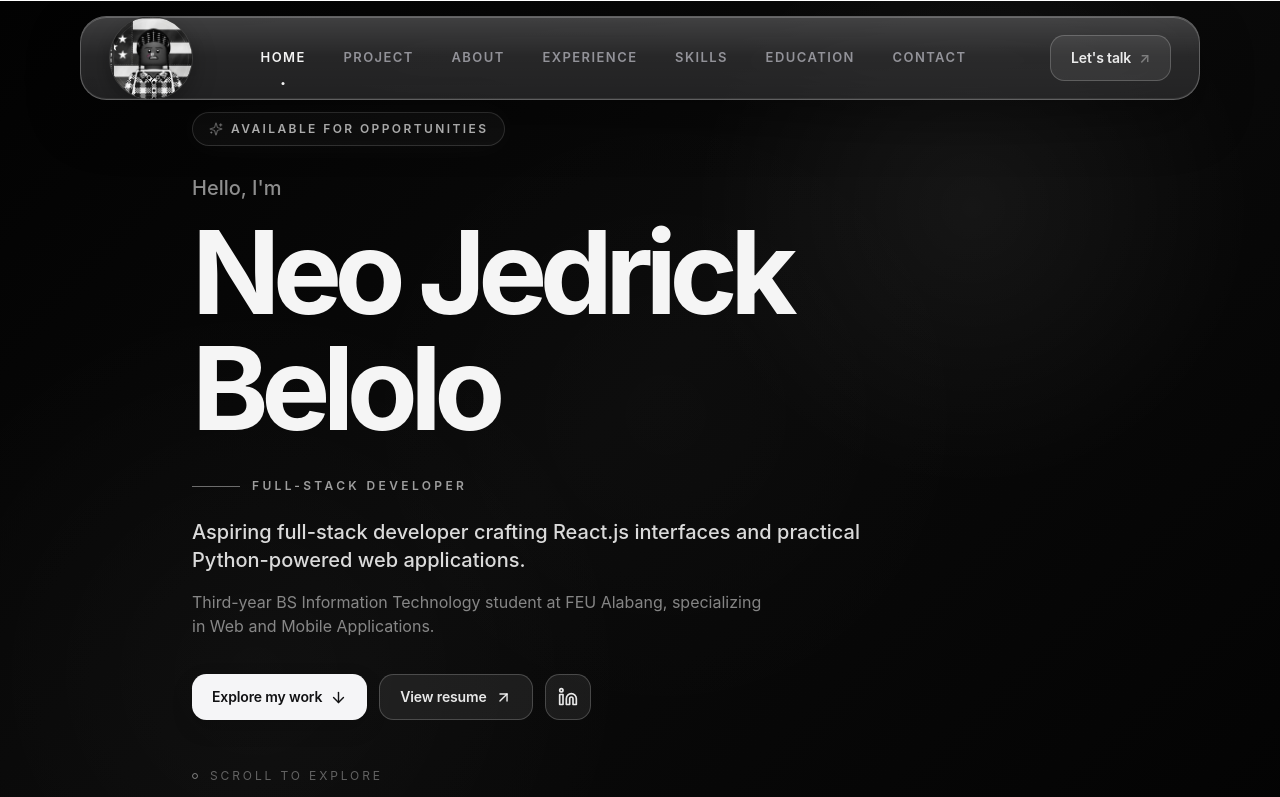
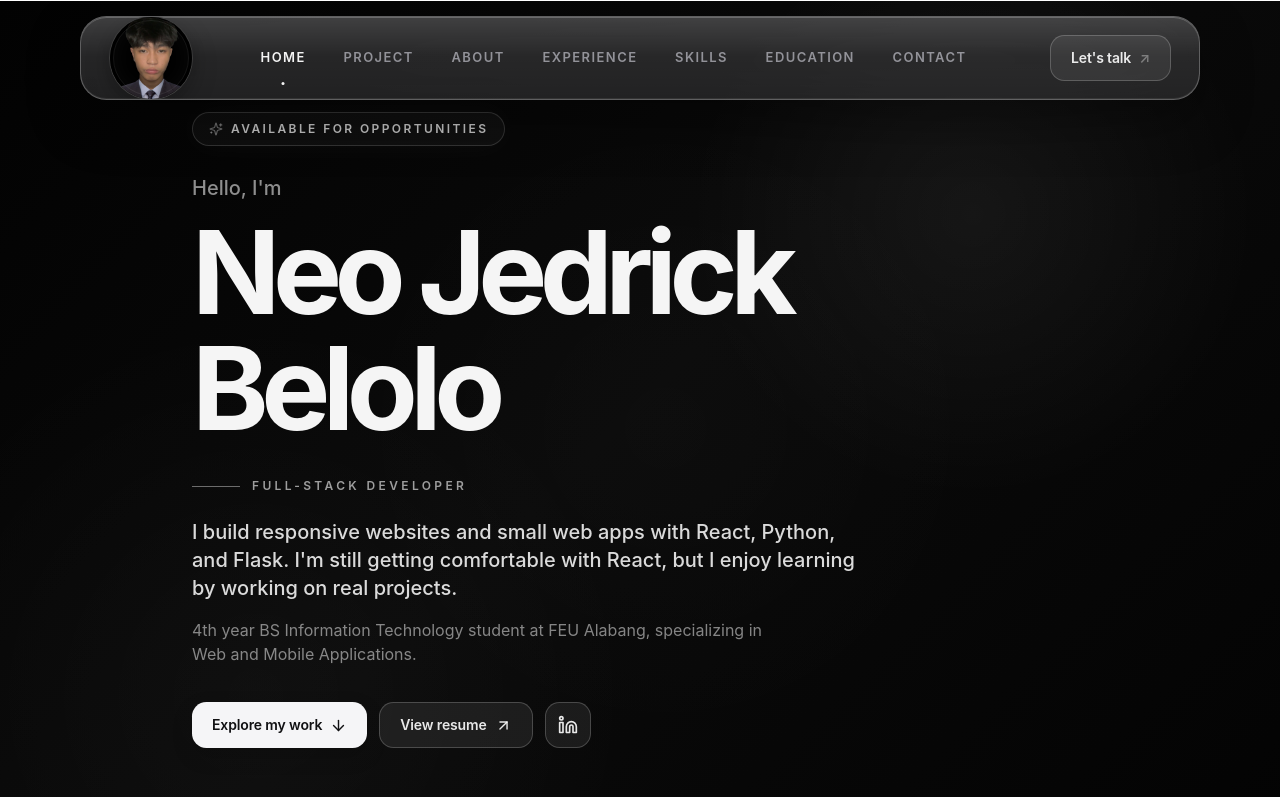
Before and after one commit to kad3nc3/Neo-Portfolio, a React (Vite) app in the folder frontend/: page / in a window 1280 px wide. Shown: the top 797 px of the page. Built offline with nearby package versions, Linux system fonts and the light colour scheme.

Commit message:
update portfolio

```diff
--- a/frontend/src/App.jsx
+++ b/frontend/src/App.jsx
@@ -497,8 +497,9 @@ function App() {
                 custom={4}
                 variants={heroText}
               >
-                Aspiring full-stack developer crafting React.js
-                interfaces and practical Python-powered web applications.
+                I build responsive websites and small web apps with React,
+                Python, and Flask. I&apos;m still getting comfortable with React,
+                but I enjoy learning by working on real projects.
               </motion.p>
 
               <motion.p
@@ -506,8 +507,8 @@ function App() {
                 custom={5}
                 variants={heroText}
               >
-                Third-year BS Information Technology student at FEU
-                Alabang, specializing in Web and Mobile Applications.
+                4th year BS Information Technology student at FEU Alabang,
+                specializing in Web and Mobile Applications.
               </motion.p>
 
               <motion.div
@@ -615,7 +616,7 @@ function App() {
           id="about"
           eyebrow="02 / About"
           title="About me"
-          intro="I care about clear interfaces, dependable code, and learning by building real things."
+          intro="I enjoy making useful things for the web and learning by building them."
         >
           <div className="grid gap-8 lg:grid-cols-[1.1fr_.9fr]">
             <motion.div
@@ -653,21 +654,21 @@ function App() {
               }}
             >
               <p>
-                I&apos;m a third-year BSIT student specializing in
-                Web and Mobile Applications. My academic work has
-                given me a foundation in frontend development,
-                programming, mobile interfaces, and relational data.
+                I&apos;m a 4th year BSIT student specializing in Web and
+                Mobile Applications. School has given me a solid base in
+                frontend development, programming, mobile interfaces, and databases.
               </p>
 
               <p>
-                I&apos;m now concentrating that foundation on
-                full-stack web development, combining accessible React
-                interfaces with small, practical Python services.
+                These days, I&apos;m putting that foundation into practice through
+                full-stack web projects, pairing React interfaces with small
+                Python services.
               </p>
 
               <p>
-                Aspiring Web Developer dedicated to writing clean, maintainable code,
-                building responsive web apps, and growing through team collaboration.
+                I&apos;m still growing as a developer, but I care about writing code
+                that is easy to understand, building responsive web apps, and
+                working well with other people.
               </p>
             </motion.div>
 
@@ -737,7 +738,7 @@ function App() {
           id="experience"
           eyebrow="03 / Experience"
           title="Freelance web development"
-          intro="Building practical websites for real businesses while developing stronger full-stack habits."
+          intro="A few client projects where I handled the website build from idea to deployment."
         >
           <motion.div
             className="panel-card glass-card motion-lift lighting-card p-7 sm:p-9"
@@ -788,14 +789,17 @@ function App() {
             </div>
 
             <p className="mt-7 max-w-3xl text-base leading-7 text-white/60">
-              Designed and built responsive business websites from structure and interface implementation through deployment-ready polish. The work combines clear content, practical user flows, responsive layouts, and maintainable code.
+              I design and build responsive websites for small businesses, from
+              organizing the content and layout to getting the finished site ready
+              to deploy. I try to keep the experience straightforward for visitors
+              and the code manageable for whoever works on it next.
             </p>
 
             <div className="mt-7 grid gap-3 sm:grid-cols-3">
               {[
-                ['RMMendezabal', 'React and Python website with SEO-focused content structure and responsive project presentation.'],
-                ['Flexsol', 'Flask website with project information, contact actions, on-demand media, and security headers.'],
-                ['Delivery workflow', 'Responsive QA, optimized WebP assets, Git version control, and GitHub-based project delivery.'],
+                ['RMMendezabal', 'A React and Python site with a clear product catalog and responsive project pages.'],
+                ['Flexsol', 'A Flask site that brings together project details, contact actions, and media.'],
+                ['How I work', 'I test across screen sizes, optimize assets, and keep the project organized with Git and GitHub.'],
               ].map(([title, description]) => (
                 <div key={title} className="rounded-2xl border border-white/10 bg-white/[.035] p-4">
                   <h4 className="text-sm font-semibold text-white">{title}</h4>
--- a/frontend/src/components/Navbar.jsx
+++ b/frontend/src/components/Navbar.jsx
@@ -13,28 +13,14 @@ const navigation = [
 ]
 
 function ProfileSwitcher() {
-  const [showReal, setShowReal] = useState(false)
-
-  const handleToggle = () => {
-    setShowReal((current) => !current)
-  }
-
   return (
-    <motion.button
-      type="button"
-      className={`profile-nav-frame profile-nav-swap ${showReal ? 'profile-nav-show-real' : 'profile-nav-show-character'}`}
-      whileTap={{ scale: 0.98 }}
+    <motion.div
+      className="profile-nav-frame"
+      whileHover={{ scale: 1.02 }}
       transition={{ duration: 0.16 }}
-      title="Click or tap to toggle portrait."
-      aria-label="Toggle profile portrait"
-      aria-pressed={showReal}
-      data-profile-state={showReal ? 'locked-real' : 'locked-character'}
-      onClick={handleToggle}
     >
-      <span className="profile-nav-glint" aria-hidden="true" />
-      <img src="/profile-character.png" alt="Neo Jedrick Belolo primary profile avatar" className="profile-nav-image profile-nav-image-character" />
-      <img src="/profile.png" alt="Neo Jedrick Belolo profile photo revealed after toggling" className="profile-nav-image profile-nav-image-real" />
-    </motion.button>
+      <img src="/profile.png" alt="Neo Jedrick Belolo" className="profile-nav-image" />
+    </motion.div>
   )
 }
 
--- a/frontend/src/styles.css
+++ b/frontend/src/styles.css
@@ -37,16 +37,11 @@ body { margin: 0; min-width: 320px; background: var(--bg); }
   .contact-link { @apply flex items-center gap-3 text-sm text-white/50 transition hover:translate-x-1 hover:text-white; }
 }
 
-.profile-nav-frame { position: relative; width: 92px; height: 92px; display: block; padding: 0; overflow: hidden; border: 1px solid rgba(255,255,255,.16); border-radius: 50%; background: #070707; box-shadow: inset 0 1px 0 rgba(255,255,255,.05), 0 10px 30px rgba(0,0,0,.24), 0 0 0 1px rgba(255,255,255,.03); isolation: isolate; cursor: pointer; animation: profileFloat 6.5s ease-in-out infinite; }
+.profile-nav-frame { position: relative; width: 92px; height: 92px; display: block; padding: 0; overflow: hidden; border: 1px solid rgba(255,255,255,.16); border-radius: 50%; background: #070707; box-shadow: inset 0 1px 0 rgba(255,255,255,.05), 0 10px 30px rgba(0,0,0,.24), 0 0 0 1px rgba(255,255,255,.03); isolation: isolate; animation: profileFloat 6.5s ease-in-out infinite; }
 .profile-nav-frame::before { content: ''; position: absolute; inset: -14%; border-radius: inherit; background: conic-gradient(from 0deg, transparent 0 70%, rgba(255,255,255,.55) 78%, transparent 86% 100%); filter: blur(8px); opacity: .22; animation: profileRingSweep 5.4s linear infinite; pointer-events: none; z-index: 3; }
 .profile-nav-frame::after { content: ''; position: absolute; inset: 3px; border-radius: inherit; border: 1px solid rgba(255,255,255,.08); box-shadow: inset 0 0 24px rgba(255,255,255,.035); pointer-events: none; z-index: 4; }
 .profile-nav-glint { position: absolute; top: -20%; left: -40%; width: 48%; height: 150%; transform: rotate(18deg); background: linear-gradient(90deg, transparent, rgba(255,255,255,.28), transparent); filter: blur(7px); opacity: .22; pointer-events: none; z-index: 5; animation: profileGlint 5.8s ease-in-out infinite; }
 .profile-nav-image { position: absolute; inset: 0; width: 100%; height: 100%; display: block; object-fit: cover; object-position: center 36%; filter: saturate(.92) contrast(1.02); transition: opacity .36s ease, transform .46s cubic-bezier(.22,1,.36,1), filter .36s ease; pointer-events: none; }
-.profile-nav-image-character { opacity: 1; transform: scale(1.04); }
-.profile-nav-image-real { opacity: 0; transform: scale(1.08); }
-.profile-nav-show-real .profile-nav-image-character { opacity: 0; transform: scale(1.11); }
-.profile-nav-show-real .profile-nav-image-real { opacity: 1; transform: scale(1); }
-.profile-nav-frame:focus-visible { outline: 2px solid rgba(255,255,255,.7); outline-offset: 4px; }
 .nav-link::after { content: ''; position: absolute; left: 50%; bottom: -2px; width: 0; height: 1px; background: linear-gradient(90deg, transparent, rgba(255,255,255,.85), transparent); transform: translateX(-50%); transition: width .35s ease; }
 .nav-link:hover::after { width: 80%; }
 .nav-scrolled { border-bottom: 1px solid rgba(255,255,255,.09); background: rgba(5,5,5,.72); backdrop-filter: blur(20px); box-shadow: 0 10px 50px rgba(0,0,0,.18); }
```
Also changed, not shown: frontend/public/profile-character.png (deleted), 1 other file (tests, documents, lock files or other folders).
